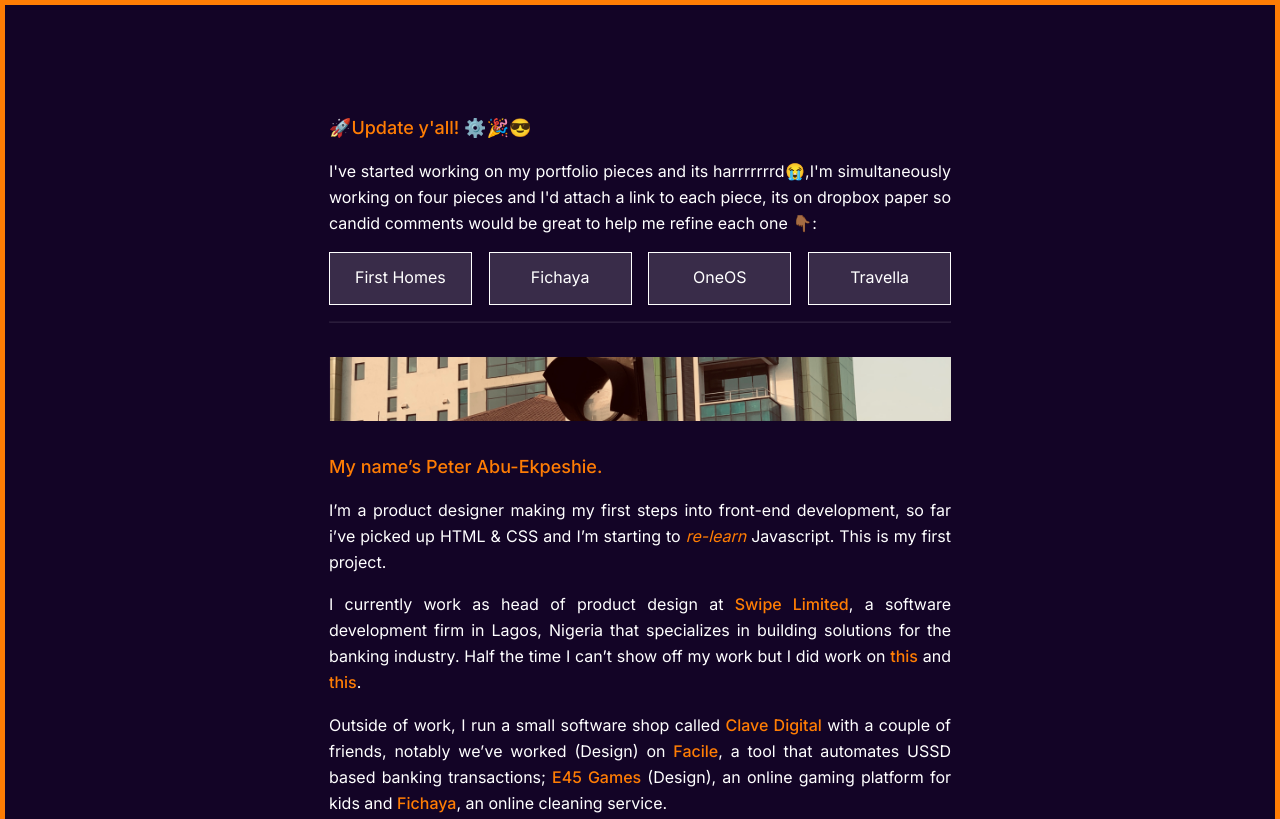
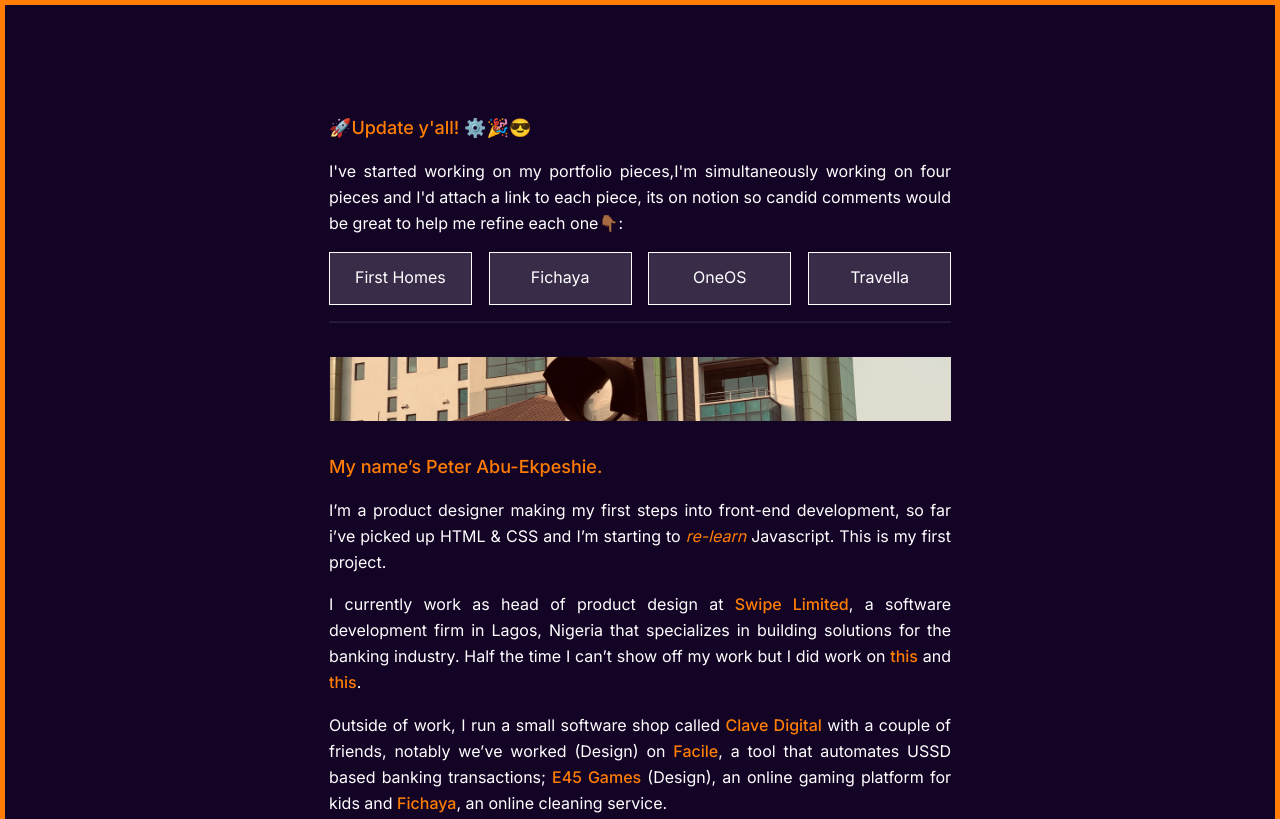
Before and after one commit to peteabu/personal-website, a plain HTML site: page public/index.html in a window 1280 px wide. Shown: the top 819 px of the page. Drawn offline with Linux system fonts and the light colour scheme.

Commit message:
updated index.html

```diff
--- a/public/index.html
+++ b/public/index.html
@@ -18,8 +18,8 @@
                 <!-- new updates added here -->
                 <div class="updates">
                     <h1 class="colored">🚀Update y'all! ⚙️🎉😎</h1>
-                    <p> I've started working on my portfolio pieces and its harrrrrrrd😭,I'm simultaneously working on four pieces and I'd attach a link to each
-                    piece, its on dropbox paper so candid comments would be great to help me refine each one 👇🏾:
+                    <p> I've started working on my portfolio pieces,I'm simultaneously working on four pieces and I'd attach a link to each
+                    piece, its on notion so candid comments would be great to help me refine each one👇🏾:
                     </p>
                     <div class="pieces">
                         <div class="piece">
```
